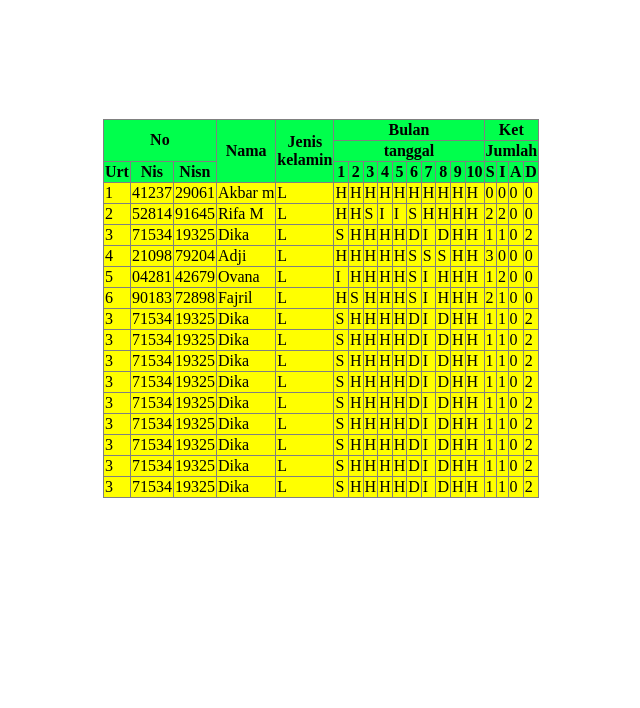
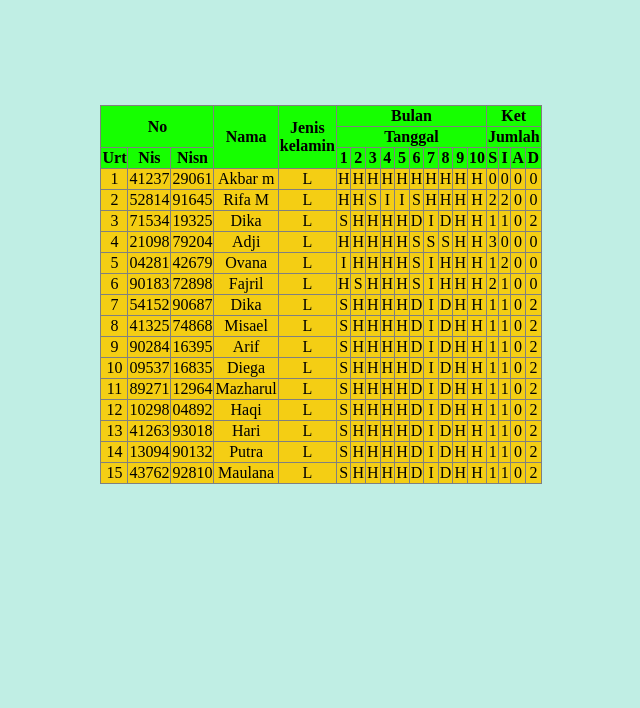
Before and after one commit to akbarm04/Tugas-Tabel, a plain HTML site: page index.html in a window 1280 px wide. Shown: the part 92-800 px from the top of the page, without its empty margins (319-959 px from the left). Drawn offline with Linux system fonts and the light colour scheme.

Commit message:
Update Css

```diff
--- a/index.html
+++ b/index.html
@@ -6,11 +6,11 @@
     <title>Document</title>
     <style>
         thead {
-            background-color: rgb(0, 255, 76);
+            background-color: #16FF00;
         }
 
         tbody {
-            background-color: yellow;
+            background-color: #F4CE14;
         }
 
         table {
@@ -25,18 +25,30 @@
         text-align: center;
         }
 
+        td {
+            text-align: center; /* Menengahkan teks di dalam <td> */
+        }
+
         body {
-        display: flex;
-        justify-content: center; /* Mengatur rata kiri dan kanan */
-        align-items: center; /* Mengatur rata atas dan bawah */
-        height: 100vh; /* Untuk mengisi seluruh tinggi viewport */
-        margin: 0; /* Menghilangkan margin default body */
+            background-color: #C0EEE4;
+            display: flex;
+            flex-direction: column;
+            align-items: center;
+            justify-content: flex-start;
+            height: 100vh;
+            margin: 0;
+        }
+
+        h1 {
+            margin-top: 40px;
+            margin-bottom: 120px;
         }
 
     </style>
 
 </head>
 <body>
+    <h1>TUGAS MEMBUAT TABEL</h1>
     <table border="1px solid">
         <thead>
 
@@ -49,7 +61,7 @@
             </tr>
 
             <tr>
-                <th colspan="10s">tanggal</th>
+                <th colspan="10s">Tanggal</th>
                 <th colspan="4">Jumlah</th>
 
             </tr>
@@ -216,9 +228,9 @@
             </tr>
 
             <tr>
-                <td>3</td>
-                <td>71534</td>
-                <td>19325</td>
+                <td>7</td>
+                <td>54152</td>
+                <td>90687</td>
                 <td>Dika</td>
                 <td>L</td>
                 <td>S</td>
@@ -239,10 +251,10 @@
             </tr>
 
             <tr>
-                <td>3</td>
-                <td>71534</td>
-                <td>19325</td>
-                <td>Dika</td>
+                <td>8</td>
+                <td>41325</td>
+                <td>74868</td>
+                <td>Misael</td>
                 <td>L</td>
                 <td>S</td>
                 <td>H</td>
@@ -262,10 +274,10 @@
             </tr>
 
             <tr>
-                <td>3</td>
-                <td>71534</td>
-                <td>19325</td>
-                <td>Dika</td>
+                <td>9</td>
+                <td>90284</td>
+                <td>16395</td>
+                <td>Arif</td>
                 <td>L</td>
                 <td>S</td>
                 <td>H</td>
@@ -285,10 +297,10 @@
             </tr>
 
             <tr>
-                <td>3</td>
-                <td>71534</td>
-                <td>19325</td>
-                <td>Dika</td>
+                <td>10</td>
+                <td>09537</td>
+                <td>16835</td>
+                <td>Diega</td>
                 <td>L</td>
                 <td>S</td>
                 <td>H</td>
@@ -308,10 +320,10 @@
             </tr>
 
             <tr>
-                <td>3</td>
-                <td>71534</td>
-                <td>19325</td>
-                <td>Dika</td>
+                <td>11</td>
+                <td>89271</td>
+                <td>12964</td>
+                <td>Mazharul</td>
                 <td>L</td>
                 <td>S</td>
                 <td>H</td>
@@ -331,10 +343,10 @@
             </tr>
 
             <tr>
-                <td>3</td>
-                <td>71534</td>
-                <td>19325</td>
-                <td>Dika</td>
+                <td>12</td>
+                <td>10298</td>
+                <td>04892</td>
+                <td>Haqi</td>
                 <td>L</td>
                 <td>S</td>
                 <td>H</td>
@@ -354,10 +366,10 @@
             </tr>
 
             <tr>
-                <td>3</td>
-                <td>71534</td>
-                <td>19325</td>
-                <td>Dika</td>
+                <td>13</td>
+                <td>41263</td>
+                <td>93018</td>
+                <td>Hari</td>
                 <td>L</td>
                 <td>S</td>
                 <td>H</td>
@@ -377,10 +389,10 @@
             </tr>
 
             <tr>
-                <td>3</td>
-                <td>71534</td>
-                <td>19325</td>
-                <td>Dika</td>
+                <td>14</td>
+                <td>13094</td>
+                <td>90132</td>
+                <td>Putra</td>
                 <td>L</td>
                 <td>S</td>
                 <td>H</td>
@@ -400,10 +412,10 @@
             </tr>
 
             <tr>
-                <td>3</td>
-                <td>71534</td>
-                <td>19325</td>
-                <td>Dika</td>
+                <td>15</td>
+                <td>43762</td>
+                <td>92810</td>
+                <td>Maulana</td>
                 <td>L</td>
                 <td>S</td>
                 <td>H</td>
```
